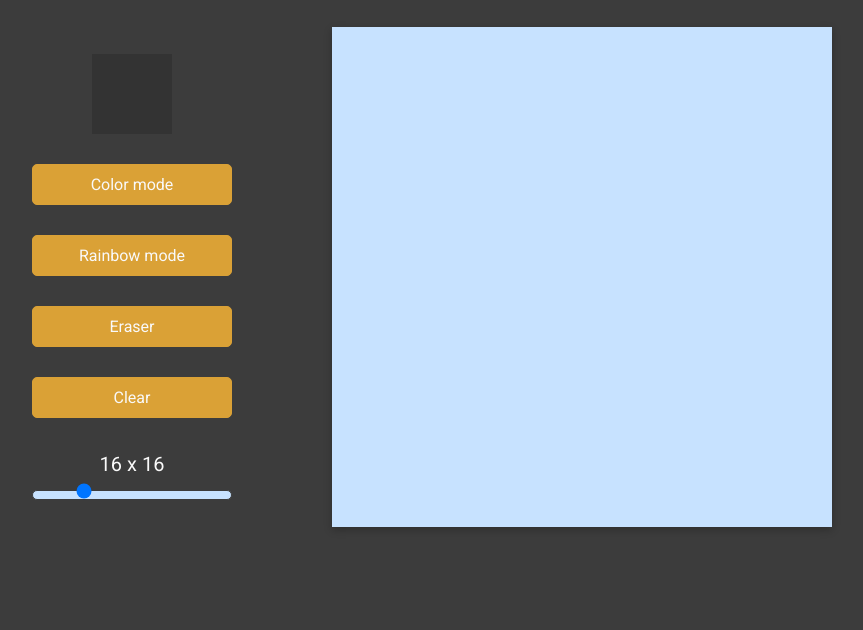
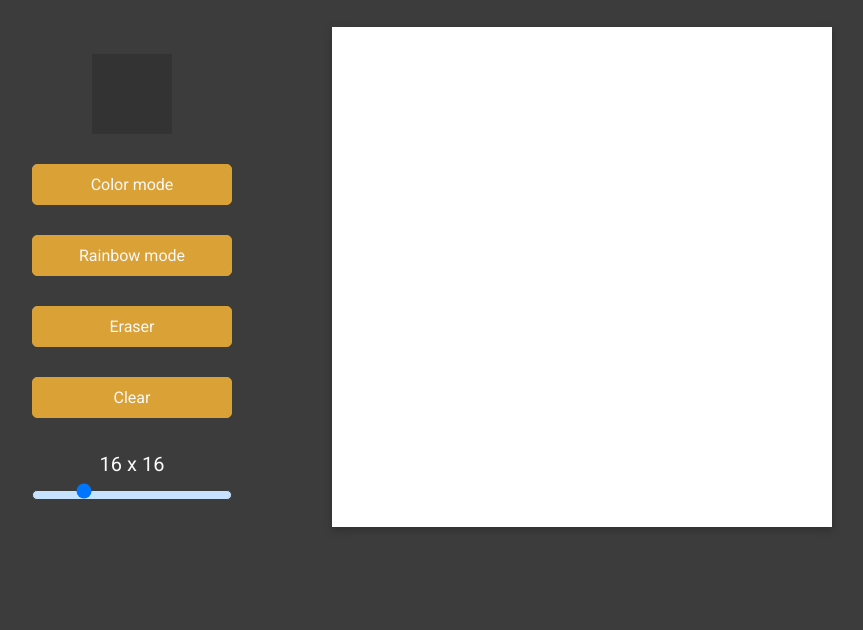
Before and after one commit to sooweiloon/Etch-A-Sketch, a plain HTML site: page index.html in a window 1280 px wide. Shown: the part 129-759 px from the top of the page, without its empty margins (58-921 px from the left). Drawn offline with Linux system fonts and the light colour scheme.

Commit message:
Update style.css - fixed grid color to white

```diff
--- a/style.css
+++ b/style.css
@@ -140,7 +140,7 @@
     display: grid;
     width: 500px;
     height: 500px;
-    background-color:var(--secondary-light);
+    background-color: white;
     box-shadow: rgba(0, 0, 0, 0.24) 0px 3px 8px;
   }
 
```
